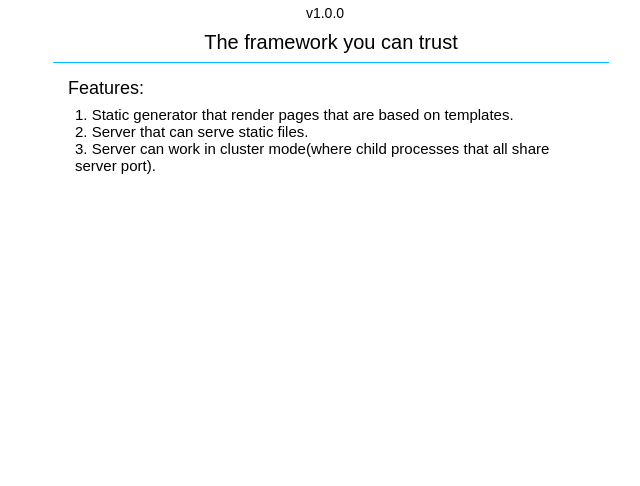
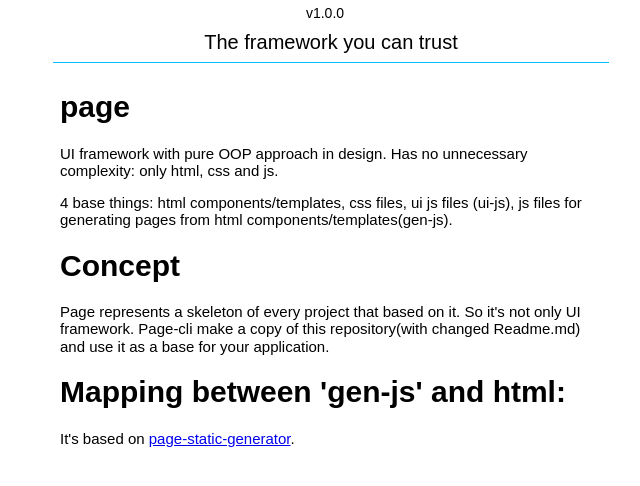
Before and after one commit to Guseyn/page, a website: page static/html/page.html in a window 1280 px wide. Shown: the part 84-570 px from the top of the page, without its empty margins (317-957 px from the left). Drawn offline with Linux system fonts and the light colour scheme; files that its build step writes are made by us from their sources.

Commit message:
readme.md into page.html

```diff
--- a/package.json
+++ b/package.json
@@ -28,6 +28,7 @@
     "@cuties/path": "^1.0.3",
     "@cuties/rest": "^1.1.6",
     "@cuties/scripts": "^1.0.4",
+    "@page-libs/md2html": "^1.0.0",
     "@page-libs/static-generator": "^1.0.1"
   }
 }
--- a/static/css/page.css
+++ b/static/css/page.css
@@ -27,13 +27,8 @@
   border-bottom: 1px solid deepskyblue;
 }
 
-.features {
+.readme {
   text-align: left;
-  font-size: 18px;
-  padding: 15px 15px;
-}
-
-.list-of-features {
   font-size: 15px;
   padding: 7px;
 }
--- a/static/html/page.html
+++ b/static/html/page.html
@@ -17,13 +17,20 @@
       <div class="slogan">
         The framework you can trust
       </div>
-      <div class="features">
-        Features:
-        <div class="list-of-features">
-          1. Static generator that render pages that are based on templates.<br>
-          2. Server that can serve static files.<br>
-          3. Server can work in cluster mode(where child processes that all share server port).<br>
-        </div>
+      <div class="readme">
+        <h1>page</h1>
+
+        <p>UI framework with pure OOP approach in design. Has no unnecessary complexity: only html, css and js.</p>
+
+        <p>4 base things: html components/templates, css files, ui js files (ui-js), js files for generating pages from html components/templates(gen-js).</p>
+
+        <h1>Concept</h1>
+
+        <p>Page represents a skeleton of every project that based on it. So it&#39;s not only UI framework. Page-cli make a copy of this repository(with changed Readme.md) and use it as a base for your application.</p>
+
+        <h1>Mapping between &#39;gen-js&#39; and html:</h1>
+
+        <p>It&#39;s based on <a href="https://github.com/Guseyn/page-static-generator">page-static-generator</a>.</p>
       </div>
     </div>
   </body>
--- a/static/js/page.js
+++ b/static/js/page.js
@@ -1,3 +1,3 @@
+// second line
 // first line
-// second line
 // third line
```
Also changed, not shown: pages/page.js (+6 -1 lines), templates/page.html (+2 -5 lines), 1 other file.
